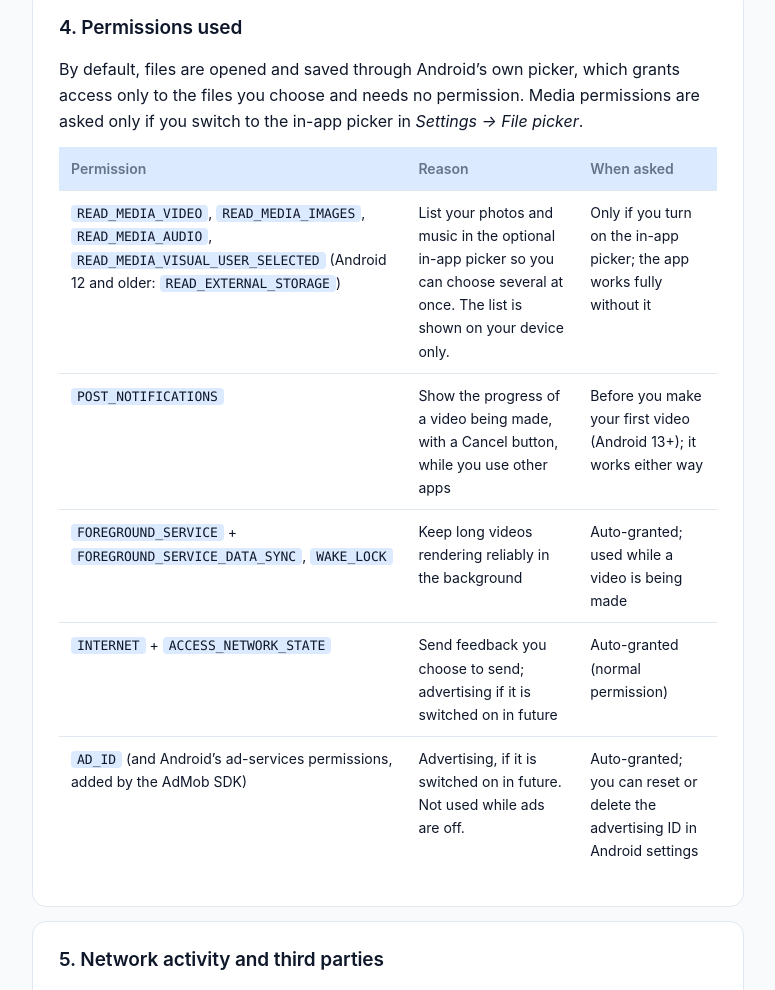
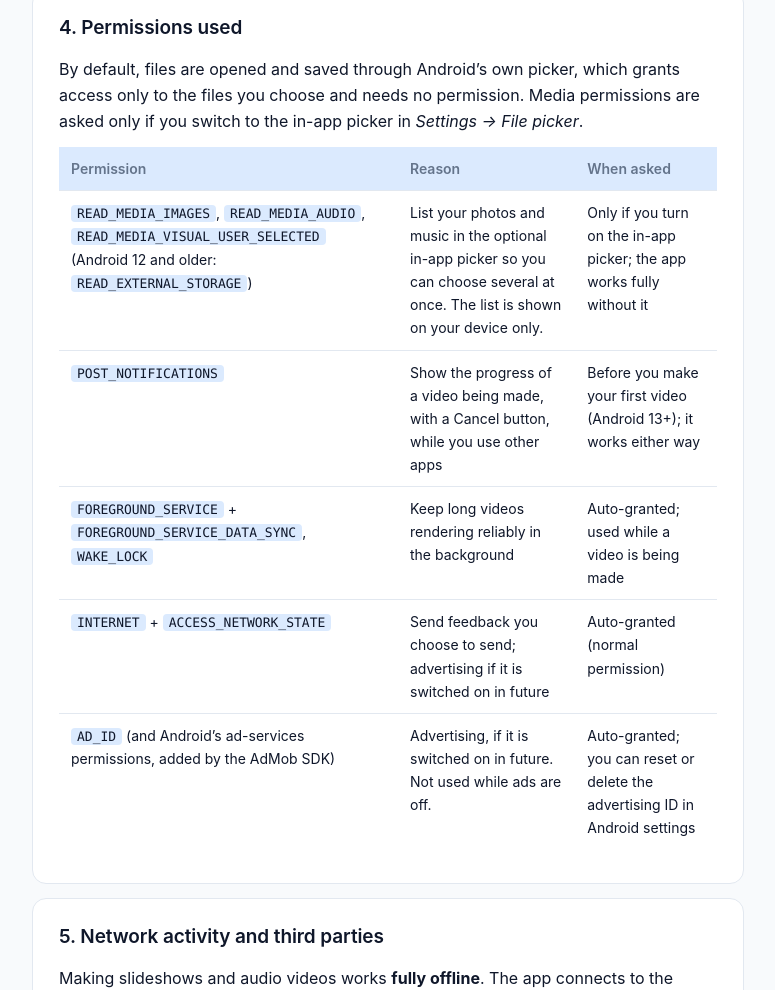
Before and after one commit to coolapphelpdesk-bot/slideshow-maker-privacy, a plain HTML site: page index.html in a window 1280 px wide. Shown: the part 1538-2528 px from the top of the page, without its empty margins (252-1027 px from the left). Drawn offline with Linux system fonts and the light colour scheme.

Commit message:
Update permissions

```diff
--- a/index.html
+++ b/index.html
@@ -102,7 +102,7 @@
   <table>
     <thead><tr><th>Permission</th><th>Reason</th><th>When asked</th></tr></thead>
     <tbody>
-      <tr><td><code>READ_MEDIA_VIDEO</code>, <code>READ_MEDIA_IMAGES</code>, <code>READ_MEDIA_AUDIO</code>, <code>READ_MEDIA_VISUAL_USER_SELECTED</code> (Android 12 and older: <code>READ_EXTERNAL_STORAGE</code>)</td><td>List your photos and music in the optional in-app picker so you can choose several at once. The list is shown on your device only.</td><td>Only if you turn on the in-app picker; the app works fully without it</td></tr>
+      <tr><td><code>READ_MEDIA_IMAGES</code>, <code>READ_MEDIA_AUDIO</code>, <code>READ_MEDIA_VISUAL_USER_SELECTED</code> (Android 12 and older: <code>READ_EXTERNAL_STORAGE</code>)</td><td>List your photos and music in the optional in-app picker so you can choose several at once. The list is shown on your device only.</td><td>Only if you turn on the in-app picker; the app works fully without it</td></tr>
       <tr><td><code>POST_NOTIFICATIONS</code></td><td>Show the progress of a video being made, with a Cancel button, while you use other apps</td><td>Before you make your first video (Android 13+); it works either way</td></tr>
       <tr><td><code>FOREGROUND_SERVICE</code> + <code>FOREGROUND_SERVICE_DATA_SYNC</code>, <code>WAKE_LOCK</code></td><td>Keep long videos rendering reliably in the background</td><td>Auto-granted; used while a video is being made</td></tr>
       <tr><td><code>INTERNET</code> + <code>ACCESS_NETWORK_STATE</code></td><td>Send feedback you choose to send; advertising if it is switched on in future</td><td>Auto-granted (normal permission)</td></tr>
```
